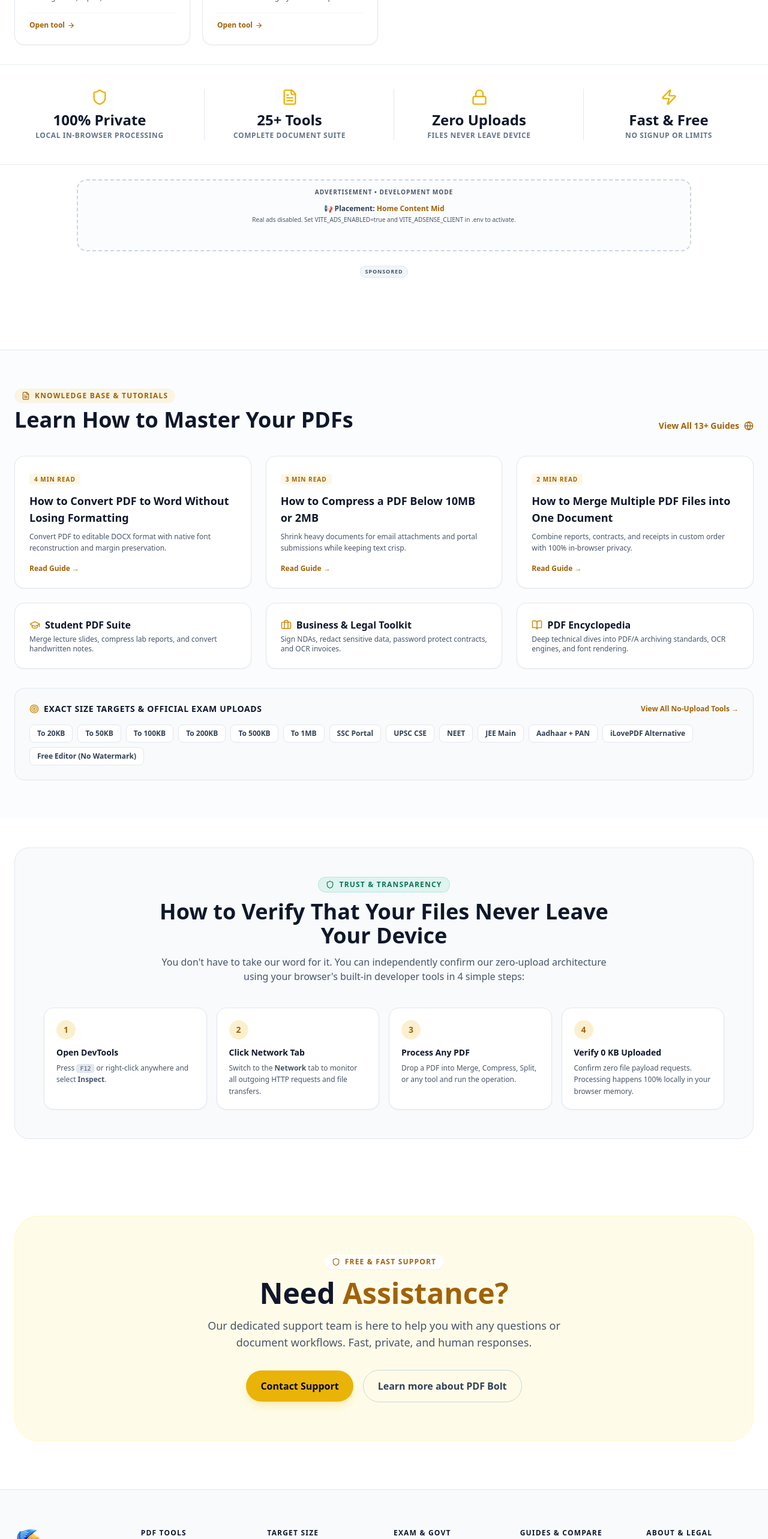
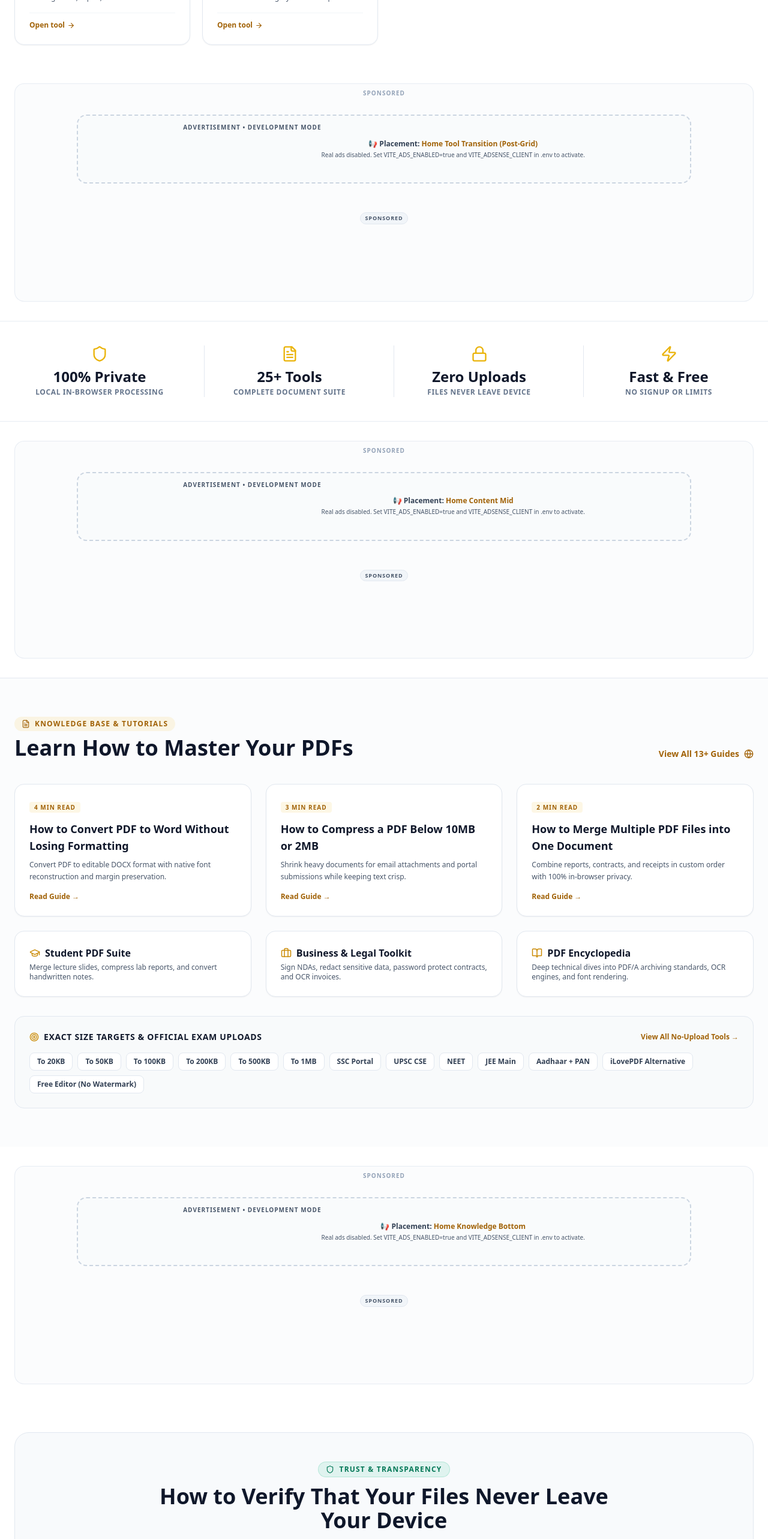
Before and after one commit to kanishka-iot-ai/PDFBolt, a React (Vite) app: page / in a window 1280 px wide. Shown: the part 2320-4886 px from the top of the page at 60% size. Built offline with nearby package versions, Linux system fonts and the light colour scheme; no server answers.

Commit message:
feat(monetization): implement non-intrusive ad placements with zero-CLS containers across homepage and tools hub

```diff
--- a/src/config/adsenseConfig.ts
+++ b/src/config/adsenseConfig.ts
@@ -44,13 +44,40 @@ export const isAdTestMode = (): boolean => {
  */
 export const AD_PLACEMENTS = {
   // Homepage placements
+  HOME_TOOL_TRANSITION: {
+    name: 'Home Tool Transition (Post-Grid)',
+    defaultSlotId: import.meta.env.VITE_ADSENSE_SLOT_HOME_TOOL_TRANSITION || import.meta.env.VITE_ADSENSE_SLOT_HOME_CONTENT || '',
+    format: 'auto',
+    responsive: true,
+    minHeightDesktop: '115px',
+    minHeightMobile: '110px',
+    label: 'Advertisement'
+  },
   HOME_CONTENT: {
     name: 'Home Content Mid',
     defaultSlotId: import.meta.env.VITE_ADSENSE_SLOT_HOME_CONTENT || '',
     format: 'auto',
     responsive: true,
-    minHeightDesktop: '120px',
-    minHeightMobile: '100px',
+    minHeightDesktop: '115px',
+    minHeightMobile: '110px',
+    label: 'Advertisement'
+  },
+  HOME_KNOWLEDGE_BOTTOM: {
+    name: 'Home Knowledge Bottom',
+    defaultSlotId: import.meta.env.VITE_ADSENSE_SLOT_HOME_KNOWLEDGE || import.meta.env.VITE_ADSENSE_SLOT_HOME_CONTENT || '',
+    format: 'auto',
+    responsive: true,
+    minHeightDesktop: '115px',
+    minHeightMobile: '110px',
+    label: 'Advertisement'
+  },
+  HOME_PRE_FOOTER: {
+    name: 'Home Pre-Footer',
+    defaultSlotId: import.meta.env.VITE_ADSENSE_SLOT_HOME_PRE_FOOTER || import.meta.env.VITE_ADSENSE_SLOT_HOME_CONTENT || '',
+    format: 'auto',
+    responsive: true,
+    minHeightDesktop: '115px',
+    minHeightMobile: '110px',
     label: 'Advertisement'
   },
   // Tool page educational content placements (Below tool workspace, between How-To and FAQ)
@@ -119,8 +146,17 @@ export const AD_PLACEMENTS = {
     defaultSlotId: import.meta.env.VITE_ADSENSE_SLOT_HUB || '',
     format: 'auto',
     responsive: true,
-    minHeightDesktop: '140px',
-    minHeightMobile: '100px',
+    minHeightDesktop: '115px',
+    minHeightMobile: '110px',
+    label: 'Advertisement'
+  },
+  HUB_CONTENT_MID: {
+    name: 'Tools Hub Mid-Section',
+    defaultSlotId: import.meta.env.VITE_ADSENSE_SLOT_HUB_MID || import.meta.env.VITE_ADSENSE_SLOT_HUB || '',
+    format: 'auto',
+    responsive: true,
+    minHeightDesktop: '115px',
+    minHeightMobile: '110px',
     label: 'Advertisement'
   }
 } as const satisfies Record<string, AdPlacementConfig>;
--- a/src/pages/Home.tsx
+++ b/src/pages/Home.tsx
@@ -253,6 +253,21 @@ const Home: React.FC<{ darkMode: boolean }> = ({ darkMode }) => {
         )}
       </section>
 
+      {/* Non-Intrusive Sponsored Slot Position A: Post-Tool Grid Browsing Pause */}
+      <div className="max-w-7xl mx-auto px-4 sm:px-6 my-6 sm:my-8">
+        <div
+          className={`w-full flex flex-col items-center justify-center rounded-2xl border min-h-[114px] md:min-h-[115px] p-2 transition-all ${
+            darkMode ? 'bg-slate-900/40 border-slate-800' : 'bg-slate-50/60 border-slate-200/80'
+          }`}
+          aria-label="Sponsored Advertisement"
+        >
+          <span className="text-[10px] font-bold tracking-widest uppercase text-slate-400 dark:text-slate-500 mb-1 select-none">
+            Sponsored
+          </span>
+          <AdSlot placement="HOME_TOOL_TRANSITION" className="w-full flex justify-center" />
+          <AdsterraBanner format="responsive" className="my-1" />
+        </div>
+      </div>
 
       {/* 3. TRUST & VALUE INDICATORS SECTION (Moved below primary tool discovery) */}
       <section
@@ -305,10 +320,20 @@ const Home: React.FC<{ darkMode: boolean }> = ({ darkMode }) => {
         </div>
       </section>
 
-      {/* Non-Intrusive Sponsored Slot */}
-      <div className="max-w-7xl mx-auto px-4 sm:px-6">
-        <AdSlot placement="HOME_CONTENT" className="my-10" />
-        <AdsterraBanner format="responsive" className="my-6" />
+      {/* Non-Intrusive Sponsored Slot Position B: Mid-Content Transition */}
+      <div className="max-w-7xl mx-auto px-4 sm:px-6 my-6 sm:my-8">
+        <div
+          className={`w-full flex flex-col items-center justify-center rounded-2xl border min-h-[114px] md:min-h-[115px] p-2 transition-all ${
+            darkMode ? 'bg-slate-900/40 border-slate-800' : 'bg-slate-50/60 border-slate-200/80'
+          }`}
+          aria-label="Sponsored Advertisement"
+        >
+          <span className="text-[10px] font-bold tracking-widest uppercase text-slate-400 dark:text-slate-500 mb-1 select-none">
+            Sponsored
+          </span>
+          <AdSlot placement="HOME_CONTENT" className="w-full flex justify-center" />
+          <AdsterraBanner format="responsive" className="my-1" />
+        </div>
       </div>
 
       {/* 4. EDUCATIONAL GUIDES & KNOWLEDGE HUB */}
@@ -508,6 +533,22 @@ const Home: React.FC<{ darkMode: boolean }> = ({ darkMode }) => {
         </div>
       </section>
 
+      {/* Non-Intrusive Sponsored Slot Position C: Post-Guides Editorial Pause */}
+      <div className="max-w-7xl mx-auto px-4 sm:px-6 my-6 sm:my-8">
+        <div
+          className={`w-full flex flex-col items-center justify-center rounded-2xl border min-h-[114px] md:min-h-[115px] p-2 transition-all ${
+            darkMode ? 'bg-slate-900/40 border-slate-800' : 'bg-slate-50/60 border-slate-200/80'
+          }`}
+          aria-label="Sponsored Advertisement"
+        >
+          <span className="text-[10px] font-bold tracking-widest uppercase text-slate-400 dark:text-slate-500 mb-1 select-none">
+            Sponsored
+          </span>
+          <AdSlot placement="HOME_KNOWLEDGE_BOTTOM" className="w-full flex justify-center" />
+          <AdsterraBanner format="responsive" className="my-1" />
+        </div>
+      </div>
+
       {/* 5. PRIVACY VERIFICATION WALKTHROUGH */}
       <section className="max-w-7xl mx-auto px-4 sm:px-6 py-12">
         <div className={`p-8 sm:p-12 rounded-3xl border ${darkMode ? 'bg-slate-900/60 border-slate-800' : 'bg-slate-50 border-slate-200'}`}>
@@ -601,6 +642,22 @@ const Home: React.FC<{ darkMode: boolean }> = ({ darkMode }) => {
           </div>
         </div>
       </section>
+
+      {/* Non-Intrusive Sponsored Slot Position D: Pre-Footer Resting Pause */}
+      <div className="max-w-7xl mx-auto px-4 sm:px-6 mb-12">
+        <div
+          className={`w-full flex flex-col items-center justify-center rounded-2xl border min-h-[114px] md:min-h-[115px] p-2 transition-all ${
+            darkMode ? 'bg-slate-900/40 border-slate-800' : 'bg-slate-50/60 border-slate-200/80'
+          }`}
+          aria-label="Sponsored Advertisement"
+        >
+          <span className="text-[10px] font-bold tracking-widest uppercase text-slate-400 dark:text-slate-500 mb-1 select-none">
+            Sponsored
+          </span>
+          <AdSlot placement="HOME_PRE_FOOTER" className="w-full flex justify-center" />
+          <AdsterraBanner format="responsive" className="my-1" />
+        </div>
+      </div>
     </div>
   );
 };
--- a/src/pages/HubPage.tsx
+++ b/src/pages/HubPage.tsx
@@ -3,6 +3,8 @@ import { Helmet } from 'react-helmet-async';
 import { Link } from 'react-router-dom';
 import { TOOLS, WORKFLOWS } from '../constants';
 import ToolCard from '../components/ToolCard';
+import AdSlot from '../components/AdSlot';
+import AdsterraBanner from '../components/AdsterraBanner';
 import { Search, Sparkles, GraduationCap, Briefcase, Code, BookOpen, Calculator, CheckCircle2, ShieldCheck, ArrowRight } from 'lucide-react';
 
 interface HubPageProps {
@@ -149,6 +151,22 @@ const HubPage: React.FC<HubPageProps> = ({ darkMode }) => {
           })}
         </div>
       </section>
+
+      {/* Non-Intrusive Sponsored Slot: Persona to Tool Grid Transition */}
+      <div className="max-w-7xl mx-auto px-6 my-4">
+        <div
+          className={`w-full flex flex-col items-center justify-center rounded-2xl border min-h-[114px] md:min-h-[115px] p-2 transition-all ${
+            darkMode ? 'bg-slate-900/40 border-slate-800' : 'bg-slate-50/60 border-slate-200/80'
+          }`}
+          aria-label="Sponsored Advertisement"
+        >
+          <span className="text-[10px] font-bold tracking-widest uppercase text-slate-400 dark:text-slate-500 mb-1 select-none">
+            Sponsored
+          </span>
+          <AdSlot placement="HUB_CONTENT_MID" className="w-full flex justify-center" />
+          <AdsterraBanner format="responsive" className="my-1" />
+        </div>
+      </div>
 
       {/* Tools Grid */}
       <section className="max-w-7xl mx-auto px-6 py-6">
```
